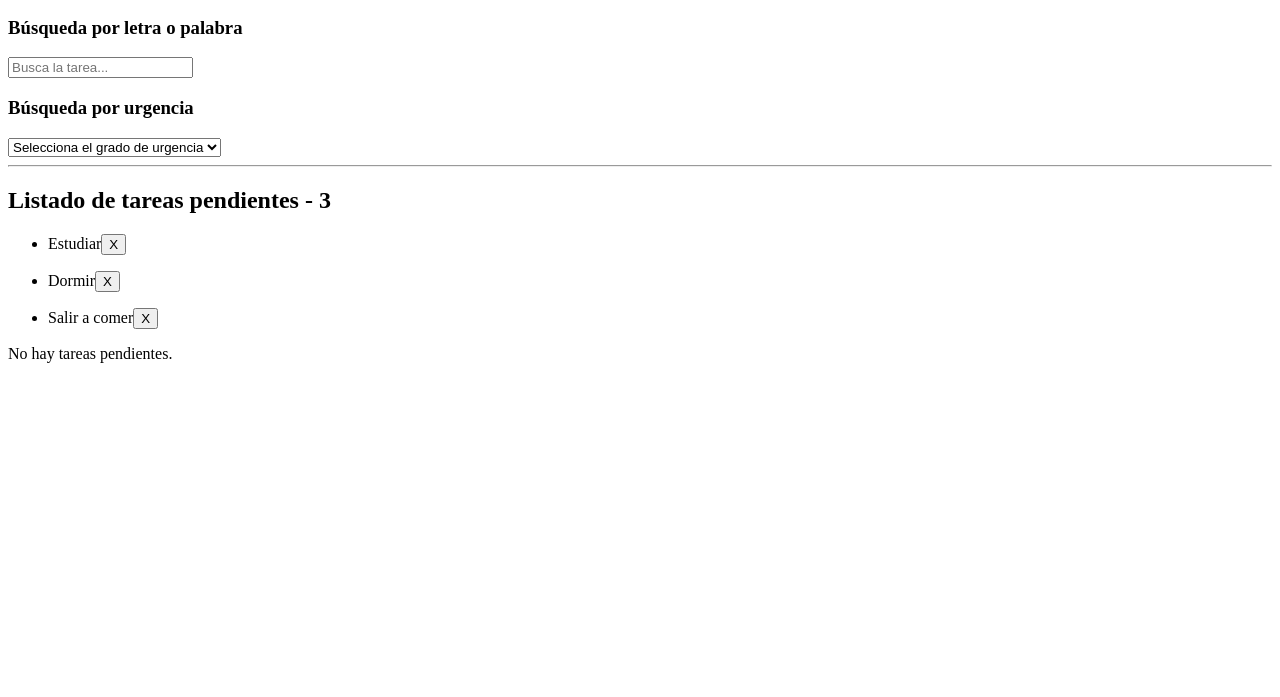
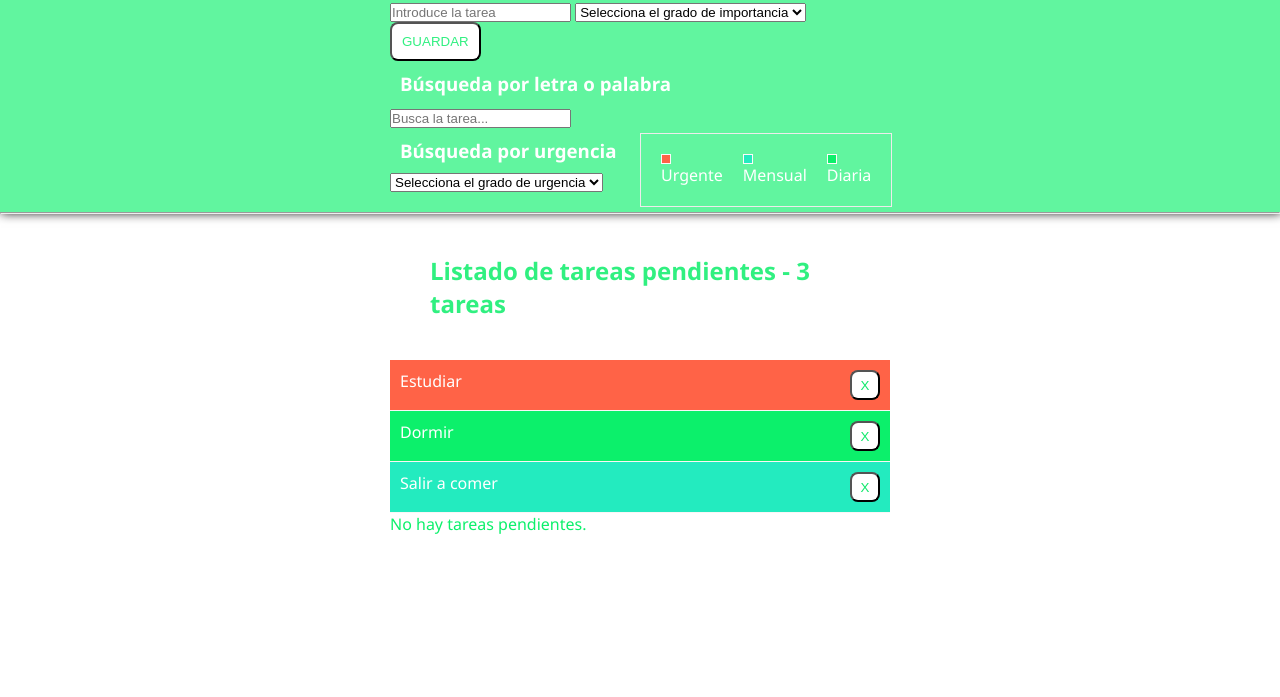
Before and after one commit to sarafbrun/apptodo-s-sara, a plain HTML site: page index.html in a window 1280 px wide. Shown: the part 103-800 px from the top of the page. Drawn offline with Linux system fonts and the light colour scheme.

Commit message:
Terminado css y todas las funciones de filtros

```diff
--- a/css/style.css
+++ b/css/style.css
@@ -0,0 +1,130 @@
+* {
+    margin: 0;
+    padding: 0;
+    box-sizing: border-box;
+}
+
+body {
+    font-family: 'Segoe UI', Tahoma, Geneva, Verdana, sans-serif;
+    font-size: 1em;
+}
+
+.container {
+    width: 500px;
+    margin: 0 auto;
+}
+
+header {
+    background-color: rgb(97, 245, 159);
+    padding: 20px;
+    box-shadow: 1px 1px 10px #0e0d0d;
+    color: white;
+}
+
+header .referenciaColores {
+    display: flex;
+    position: relative;
+}
+
+header .input {
+    padding: 60px;
+    width: 100%;
+}
+
+
+
+h1 {
+    color: white;
+    text-align: center;
+    margin: 20px;
+}
+
+h2 {
+    margin: 40px;
+}
+
+h3 {
+    margin: 10px;
+    color: white;
+}
+
+.btn {
+    background-color: white;
+    color: rgb(16, 233, 107);
+    height: 30px;
+    width: 30px;
+    border-radius: 8px;
+}
+
+main h2 {
+    color: rgb(48, 240, 128);
+}
+
+main p {
+    color: white;
+}
+
+.btnSave {
+    background-color: white;
+    color: rgb(48, 240, 128);
+    padding: 10px;
+    border-radius: 8px;
+}
+
+.rojo {
+    width: 10px;
+    height: 10px;
+    background-color: tomato;
+    border: 1px solid rgb(253, 249, 249);
+}
+
+.azul {
+    width: 10px;
+    height: 10px;
+    background-color: rgb(35, 235, 191);
+    border: 1px solid rgb(253, 249, 249);
+}
+
+.verde {
+    width: 10px;
+    height: 10px;
+    background-color: rgb(12, 240, 107);
+    border: 1px solid rgb(253, 249, 249);
+}
+
+.colores>div {
+    margin: 10px;
+}
+
+.liContainer ul>li {
+    list-style: none;
+    padding: 10px;
+    display: flex;
+    justify-content: space-between;
+    border-bottom: 1px solid rgb(250, 246, 247);
+    ;
+}
+
+.colores {
+    position: absolute;
+    display: flex;
+    margin: -40px 250px;
+    border: 1px solid rgb(238, 235, 235);
+    padding: 10px;
+}
+
+#urgente {
+    background-color: tomato;
+}
+
+#mensual {
+    background-color: rgb(35, 235, 191);
+}
+
+#diaria {
+    background-color: rgb(12, 240, 107);
+}
+
+.empty>p {
+    color: rgb(12, 240, 107);
+}
--- a/index.html
+++ b/index.html
@@ -16,31 +16,48 @@
         <div class="container">
             <h1>Listado de tareas</h1>
             <form id="formtask">
-                <input type="text" placeholder="Introduce la tarea" name="addtask">
+                <input id="input" type="text" placeholder="Introduce la tarea" name="addtask">
                 <select name="importance">
                     <option value="">Selecciona el grado de importancia</option>
                     <option value="urgente">Urgente</option>
                     <option value="mensual">Mensual</option>
                     <option value="diaria">Diaria</option>
                 </select>
-                <input type="submit" value="GUARDAR" class="btn">
+                <input type="submit" value="GUARDAR" class="btnSave">
             </form>
-            <div class="searchSelect">
             <h3>Búsqueda por letra o palabra</h3>
             <input type="text" name="search" id="search" placeholder="Busca la tarea...">
             <h3>Búsqueda por urgencia</h3>
+            <div class="referenciaColores">
                 <select id="selectPriority">
                     <option value="">Selecciona el grado de urgencia</option>
                     <option value="urgente">Urgente</option>
                     <option value="mensual">Mensual</option>
                     <option value="diaria">Diaria</option>
                 </select>
+                <div class="colores">
+                    <div>
+                        <div class="rojo"></div>
+                        <p>Urgente</p>
+                    </div>
+
+                    <div>
+                        <div class="azul"></div>
+                        <p>Mensual</p>
+                    </div>
+                    <div>
+                        <div class="verde"></div>
+                        <p>Diaria</p>
+                    </div>
+                </div>
+            </div>
         </div>
 
     </header>
     <hr>
+    <div class="container">
         <main>
-        <h2>Listado de tareas pendientes - <span id="numtasks"> tareas</span></h2>
+            <h2>Listado de tareas pendientes - <span id="numtasks"></span> tareas</span></h2>
             <section>
                 <div class="liContainer">
                     <!-- <ul>
@@ -58,6 +75,7 @@
             </section>
         </main>
     </div>
+    </div>
 
 
 
--- a/js/view.js
+++ b/js/view.js
@@ -18,7 +18,8 @@ function printTasks(pTasksList, pSection) {
 function printOneTask(pTask, pSectionDom) {
     const ul = document.createElement('ul')
     const li = document.createElement('li')
-    li.textContent = pTask.tittle;
+    const p = document.createElement('p')
+    p.textContent = pTask.tittle;
     const button = document.createElement('button');
     button.textContent = 'X';
     button.dataset.id = pTask.idTask;
@@ -26,9 +27,10 @@ function printOneTask(pTask, pSectionDom) {
 
     button.addEventListener('click', removeTask)
 
-    li.classList.add = pTask.priority;
+    li.id = pTask.priority;
 
     ul.appendChild(li);
+    li.appendChild(p);
     li.appendChild(button);
 
     pSectionDom.appendChild(ul)
@@ -52,6 +54,9 @@ function addTask(event) {
 
         let task = tasksList.push(newTask);
         printOneTask(newTask, sectionUl);
+        arrayTasks.push(newTask);
+        console.log(arrayTasks)
+        //localStorage.setItem(('arrayTasks', JSON.stringify(arrayTasks)))
     } else {
         alert('Debe rellenar el campo de la tarea')
     }
@@ -81,11 +86,3 @@ selectPriority.addEventListener('change', (e) => {
     let listaFiltrada = filterByPriority(tasksList, priority);
     printTasks(listaFiltrada, sectionUl)
 })
-
-
-
-
-
-
-
-localStorage.setItem('TasksList1', JSON.stringify(arrayTasks));
```
Lines whose indentation alone changed are shown as unchanged.
